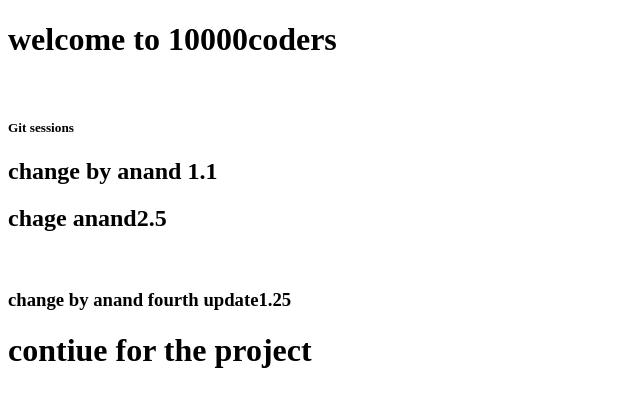
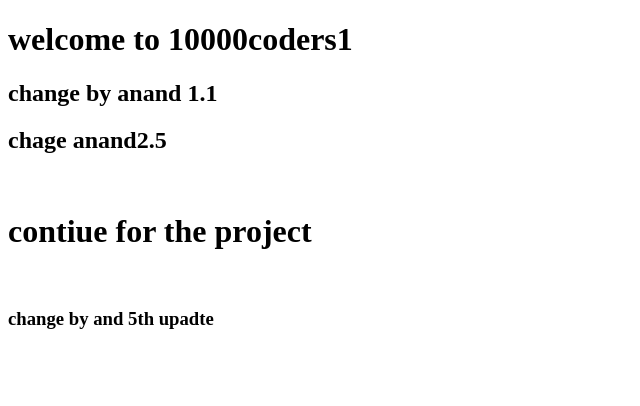
Before and after one commit to raju-thaili/deploymentproject-by-raju, a plain HTML site: page index.html in a window 1280 px wide. Shown: the whole page, without its empty margins (0-640 px from the left). Drawn offline with Linux system fonts and the light colour scheme.

Commit message:
updated 5th

```diff
--- a/index.html
+++ b/index.html
@@ -6,14 +6,22 @@
     <title>Document</title>
 </head>
 <body>
-    <h1>welcome to 10000coders  </h1> <br>
-    <h5>Git sessions</h5>
+    <h1>welcome to 10000coders1</h1>
     <h2>change by anand 1.1</h2>
     <h2>chage anand2.5</h2>
     <br>
-    <h3> change by anand fourth update1.25</h3>
+
+
 
     <h1>contiue for the project</h1>
 
+
+    <br>
+
+
+    <h3>change by and 5th upadte</h3>
+
+
+
 </body>
 </html>
```
